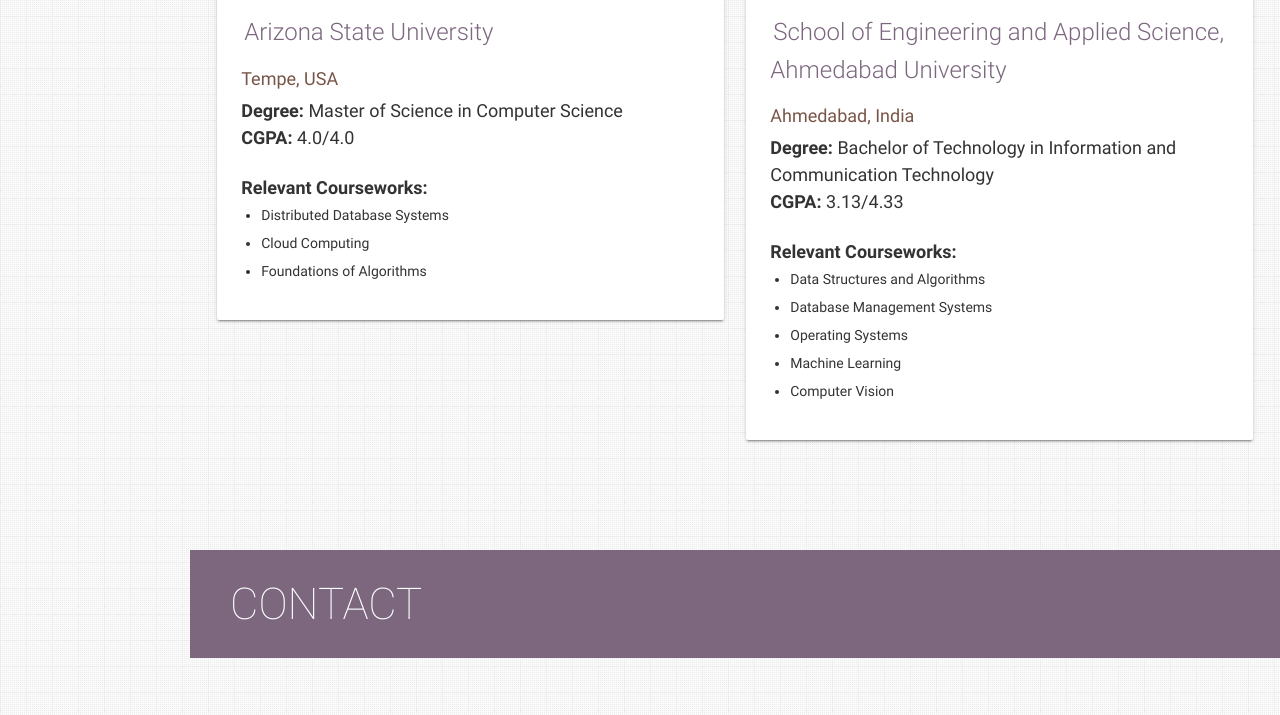
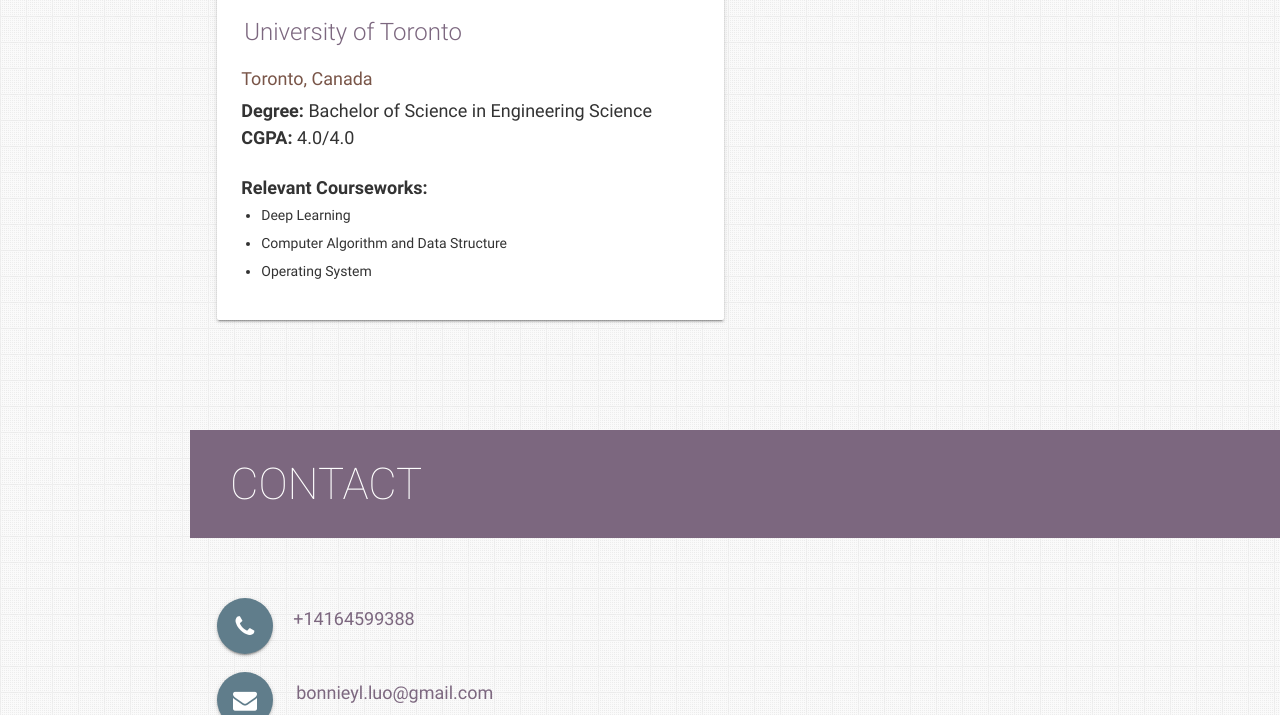
Before and after one commit to yluobb/.github.io, a plain HTML site: page index.html in a window 1280 px wide. Shown: the part 5730-6445 px from the top of the page. Drawn offline with nearby package versions, Linux system fonts and the light colour scheme.

Commit message:
Adjust personal info details

```diff
--- a/index.html
+++ b/index.html
@@ -552,11 +552,11 @@ React, implemented authentication with Keycloak, and integrated data fetching th
             <div class="card">
               <div class="card-content">
                 <p>
-                  <span class="card-title"><a href="https://www.asu.edu/" target="_blank" class="teal-text hoverline">Arizona State University</a></span>
+                  <span class="card-title"><a href="https://www.utoronto.ca/" target="_blank" class="teal-text hoverline">University of Toronto</a></span>
                 </p>
-                <p class="brown-text">Tempe, USA</p>
+                <p class="brown-text">Toronto, Canada</p>
                 <p>
-                  <b>Degree: </b>Master of Science in Computer Science
+                  <b>Degree: </b>Bachelor of Science in Engineering Science
                   <br>
                   <b>CGPA: </b>4.0/4.0
                 </p>
@@ -565,9 +565,9 @@ React, implemented authentication with Keycloak, and integrated data fetching th
                   <p>
                     <b>Relevant Courseworks:</b>
                   <ul>
-                    <li>Distributed Database Systems</li>
-                    <li>Cloud Computing</li>
-                    <li>Foundations of Algorithms</li>
+                    <li>Deep Learning</li>
+                    <li>Computer Algorithm and Data Structure</li>
+                    <li>Operating System</li>
                   </ul>
                   </p>
 
@@ -576,36 +576,6 @@ React, implemented authentication with Keycloak, and integrated data fetching th
             </div>
 
 
-          </div>
-          <div class="col s12 m6 l6">
-            <div class="card">
-              <div class="card-content">
-                <p>
-                  <span class="card-title"><a href="https://ahduni.edu.in/academics/schools-centres/school-of-engineering-and-applied-science/" target="_blank" class="teal-text hoverline">School of Engineering and Applied Science, Ahmedabad
-                      University</a></span>
-                </p>
-                <p class="brown-text">Ahmedabad, India</p>
-                <p>
-                  <b>Degree: </b>Bachelor of Technology in Information and Communication Technology
-                  <br>
-                  <b>CGPA: </b>3.13/4.33
-                </p>
-
-                <ul>
-                  <p>
-                    <b>Relevant Courseworks:</b>
-                  <ul>
-                    <li>Data Structures and Algorithms</li>
-                    <li>Database Management Systems</li>
-                    <li>Operating Systems</li>
-                    <li>Machine Learning</li>
-                    <li>Computer Vision</li>
-                  </ul>
-                  </p>
-
-                </ul>
-              </div>
-            </div>
           </div>
         </div>
       </div>
@@ -618,27 +588,27 @@ React, implemented authentication with Keycloak, and integrated data fetching th
         <p>
           <a aria-label="Call Varad" data-position="top" data-tooltip="Call Varad"
             class="btn-floating btn-large waves-effect waves-light blue-grey tooltipped"><i class="fa fa-phone"></i><a
-              aria-label="Call Varad">+14805722456</a></a>
+              aria-label="Call Varad">+14164599388</a></a>
         </p>
         <p>
           <a aria-label="Email Varad" href="mailto:vbhogayata@gmail.com" target="_blank" data-position="top"
             data-tooltip="Email Varad" class="btn-floating btn-large waves-effect waves-light blue-grey tooltipped"><i
               class="fa fa-envelope"></i><a aria-label="Email Varad" href="mailto:vbhogayata@gmail.com"
-              class="hoverline">vbhogayata@gmail.com</a></a>
+              class="hoverline">bonnieyl.luo@gmail.com</a></a>
         </p>
         <p>
           <a aria-label="View Varad on GitHub" href="http://github.com/varadbhogayata" target="_blank"
             data-position="top" data-tooltip="View Varad on GitHub"
             class="btn-floating btn-large waves-effect waves-light blue-grey tooltipped"><i class="fa fa-github"></i><a
               aria-label="Varad on Github" href="http://github.com/varadbhogayata" class="hoverline"
-              target="_blank">github.com/varadbhogayata</a></a>
+              target="_blank">github.com/yluobb</a></a>
         </p>
         <p>
           <a aria-label="View Varad on LinkedIn" href="http://linkedin.com/in/varadbhogayata" target="_blank"
             data-position="top" data-tooltip="View Varad on LinkedIn"
             class="btn-floating btn-large waves-effect waves-light blue-grey tooltipped"><i
               class="fa fa-linkedin"></i><a aria-label="Varad on LinkedIn" href="http://linkedin.com/in/varadbhogayata"
-              class="hoverline" target="_blank">linkedin.com/in/varadbhogayata</a></a>
+              class="hoverline" target="_blank">linkedin.com/in/bonnie-luo-yilin</a></a>
         </p>
       </div>
     </section>
```
